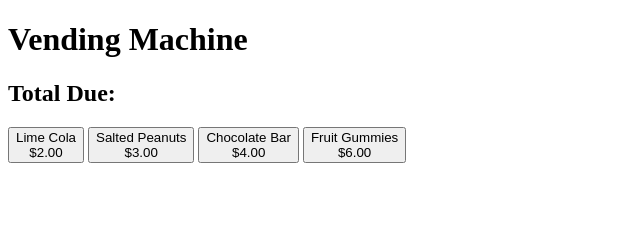
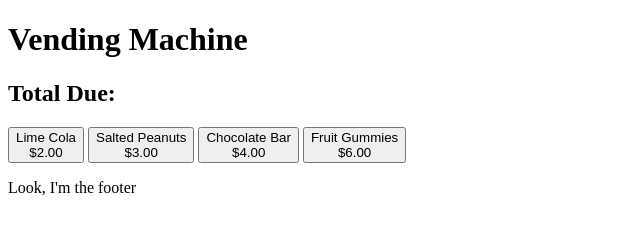
Before and after one commit to MillerTroy001/back_to_swing, a plain HTML site: page index.html in a window 1280 px wide. Shown: the whole page, without its empty margins (0-640 px from the left). Drawn offline with Linux system fonts and the light colour scheme.

Commit message:
testing commit

```diff
--- a/index.html
+++ b/index.html
@@ -17,7 +17,7 @@
         <button>Fruit Gummies<br />$6.00</button>
       </div>
     </main>
-    <footer></footer>
+    <footer><p>Look, I'm the footer</p></footer>
   </body>
   <script src="script.js"></script>
 </html>
```
